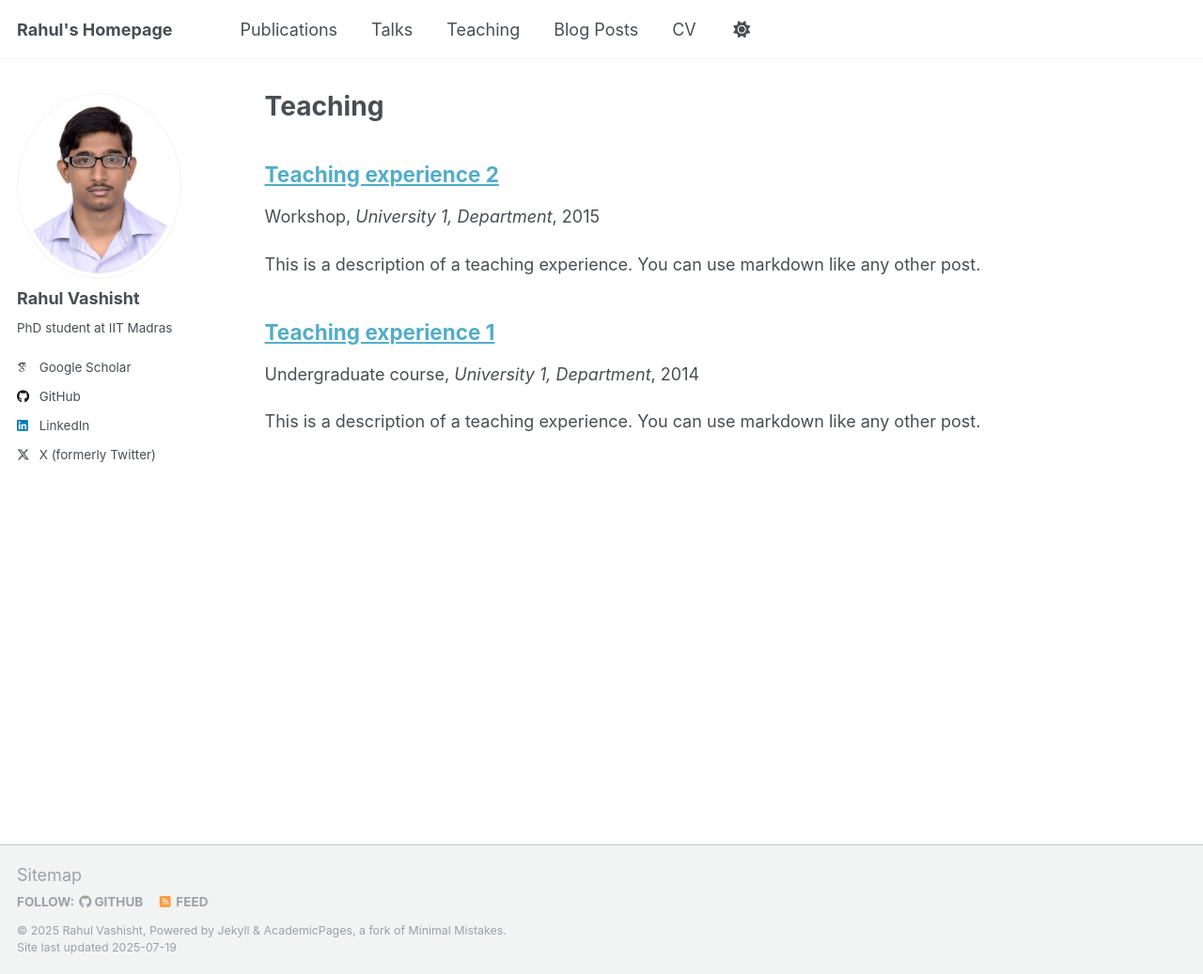
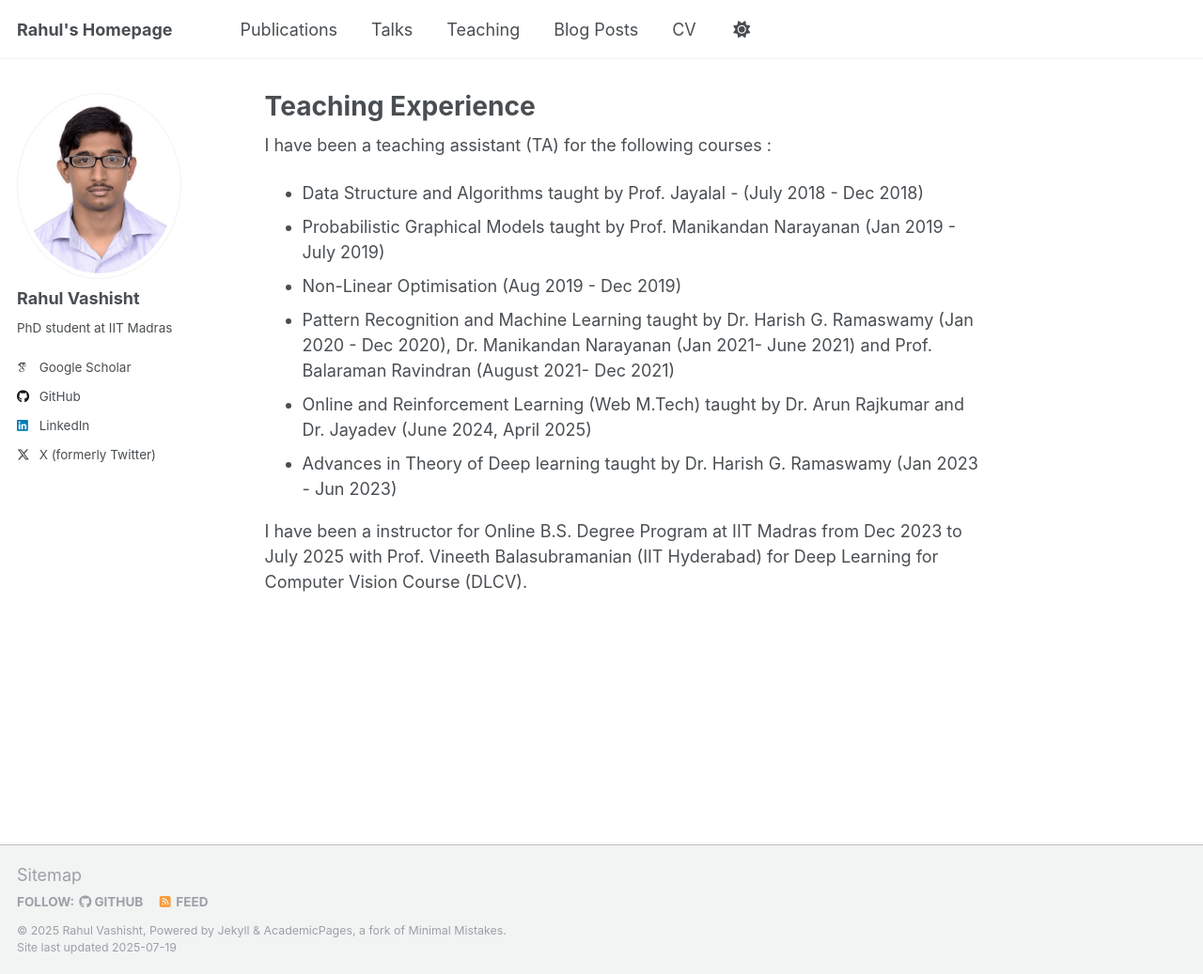
Before and after one commit to vashishtrahul/vashishtrahul.github.io, a Jekyll site: the page built from _pages/teaching.md, in a window 1280 px wide and 1037 px high. Shown: the whole window at 94% size. Built offline with Jekyll 4.4.1, drawn with Linux system fonts in a browser that asks for light colours; some web fonts are replaced; a script that is not in the unit is left out.

Commit message:
teaching

```diff
--- a/_pages/teaching.html
+++ /dev/null
@@ -1,12 +0,0 @@
----
-layout: archive
-title: "Teaching"
-permalink: /teaching/
-author_profile: true
----
-
-{% include base_path %}
-
-{% for post in site.teaching reversed %}
-  {% include archive-single.html %}
-{% endfor %}
--- /dev/null
+++ b/_pages/teaching.md
@@ -0,0 +1,16 @@
+---
+layout: single
+title: "Teaching Experience"
+permalink: /teaching/
+author_profile: true
+---
+
+I have been a teaching assistant (TA) for the following courses :
+- Data Structure and Algorithms taught by Prof. Jayalal - (July 2018 - Dec 2018)
+- Probabilistic Graphical Models taught by Prof. Manikandan Narayanan (Jan 2019 - July 2019)
+- Non-Linear Optimisation (Aug 2019  - Dec 2019)
+- Pattern Recognition and Machine Learning taught by Dr. Harish G. Ramaswamy (Jan 2020 - Dec 2020), Dr. Manikandan Narayanan (Jan 2021- June 2021) and Prof. Balaraman Ravindran (August 2021- Dec 2021)
+- Online and Reinforcement Learning (Web M.Tech) taught by Dr. Arun Rajkumar and Dr. Jayadev (June 2024, April 2025)
+- Advances in Theory of Deep learning taught by Dr. Harish G. Ramaswamy (Jan 2023 - Jun 2023)
+
+I have been a instructor for Online B.S. Degree Program at IIT Madras from Dec 2023 to July 2025 with Prof. Vineeth Balasubramanian (IIT Hyderabad) for Deep Learning for Computer Vision Course (DLCV).
```
Also changed, not shown: _pages/cv.md (+2 -2 lines).
